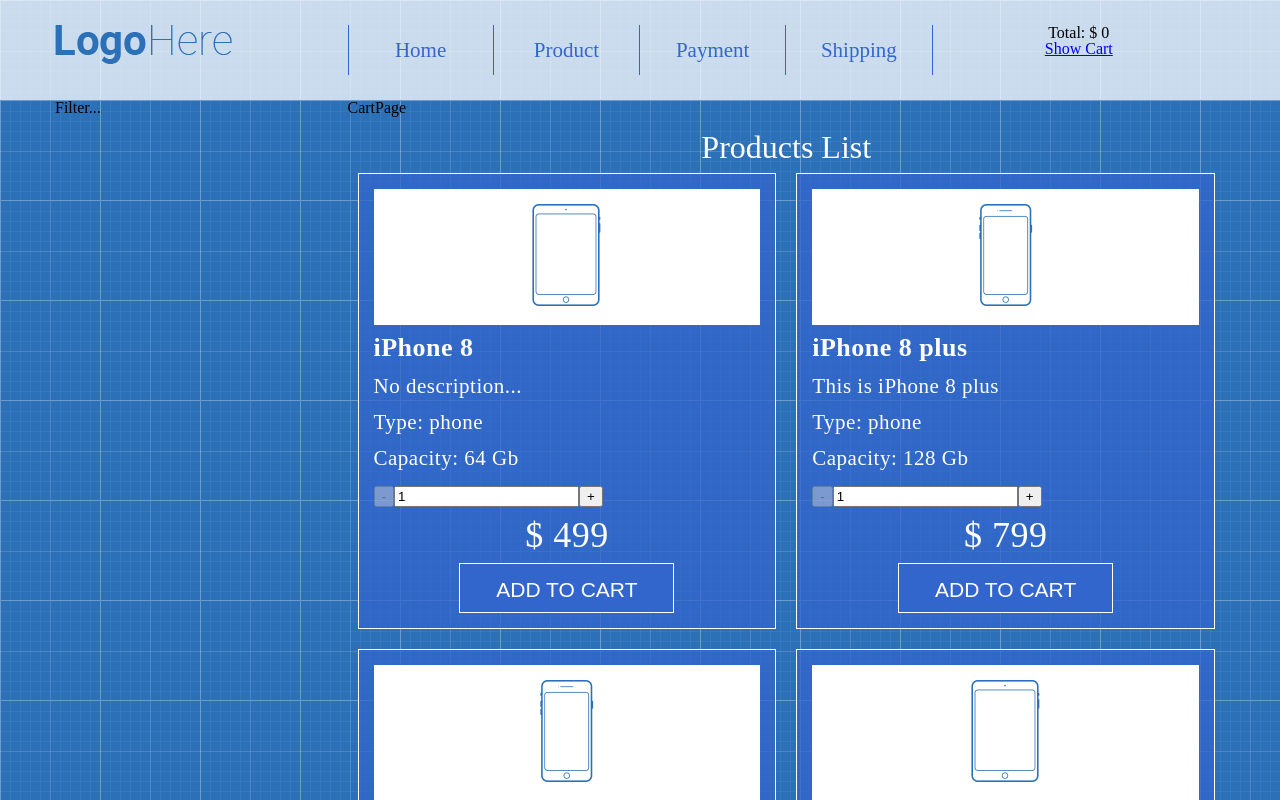
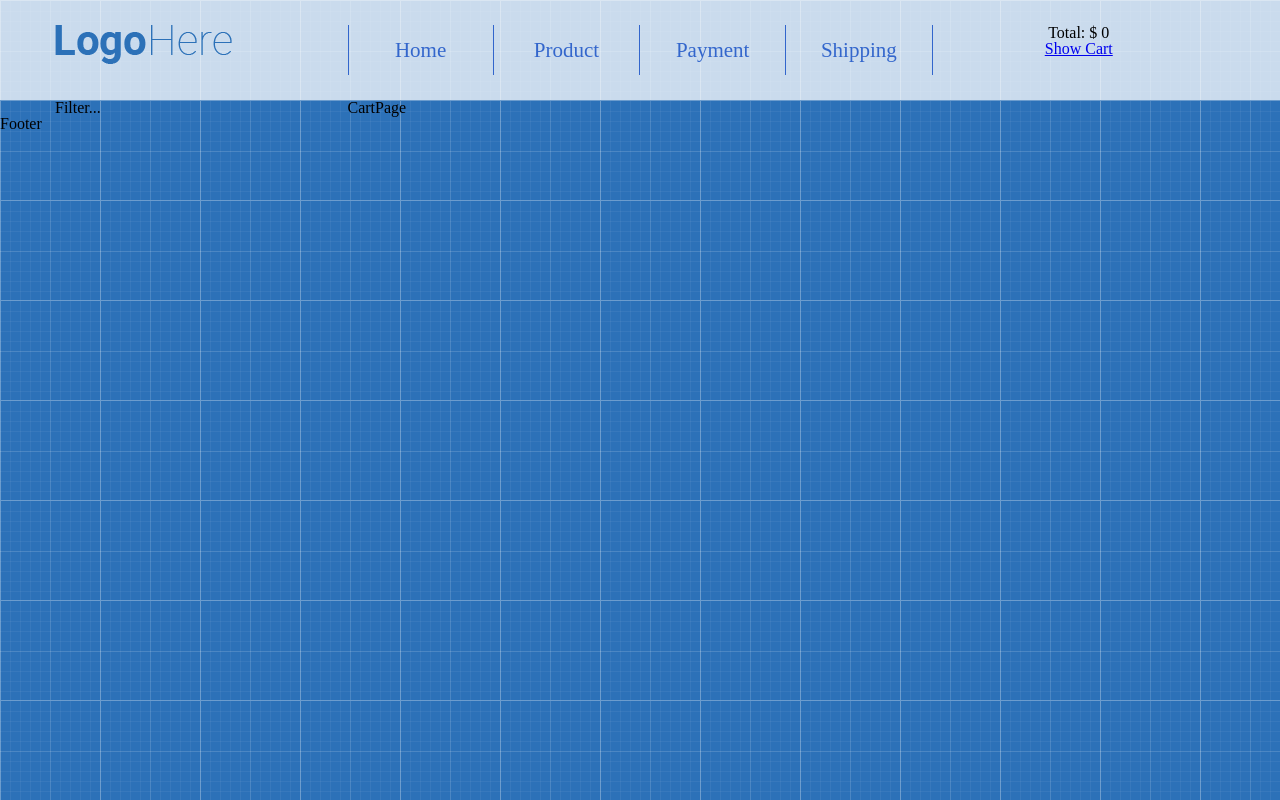
Before and after one commit to YuliaKhomenko/work-shop-project, a React (Create React App) app: page /cart in a window 1280 px wide. Shown: the top 800 px of the page. Built offline with nearby package versions, Linux system fonts and the light colour scheme.

Commit message:
add render for ProductList

```diff
--- a/src/App/Main/Main.js
+++ b/src/App/Main/Main.js
@@ -17,12 +17,16 @@
 					Filter...
 				</div>
 				<div className="col-lg-9">
+					<Route path="/" exact render={()=>{
+						return (<ProductsList
+							addProductToCart={addProductToCart}/>)
+					}}/>
 					<Route path="/cart" component={CartPage} />
 					<Route path="/payment" component={PaymentPage} />
 					<Route path="/shipping" component={ShippingPage} />
-					<ProductsList
+					{/*<ProductsList
 						addProductToCart={addProductToCart}
-					/>
+					/>*/}
 				</div>
 			</div>
 		</div>
```
